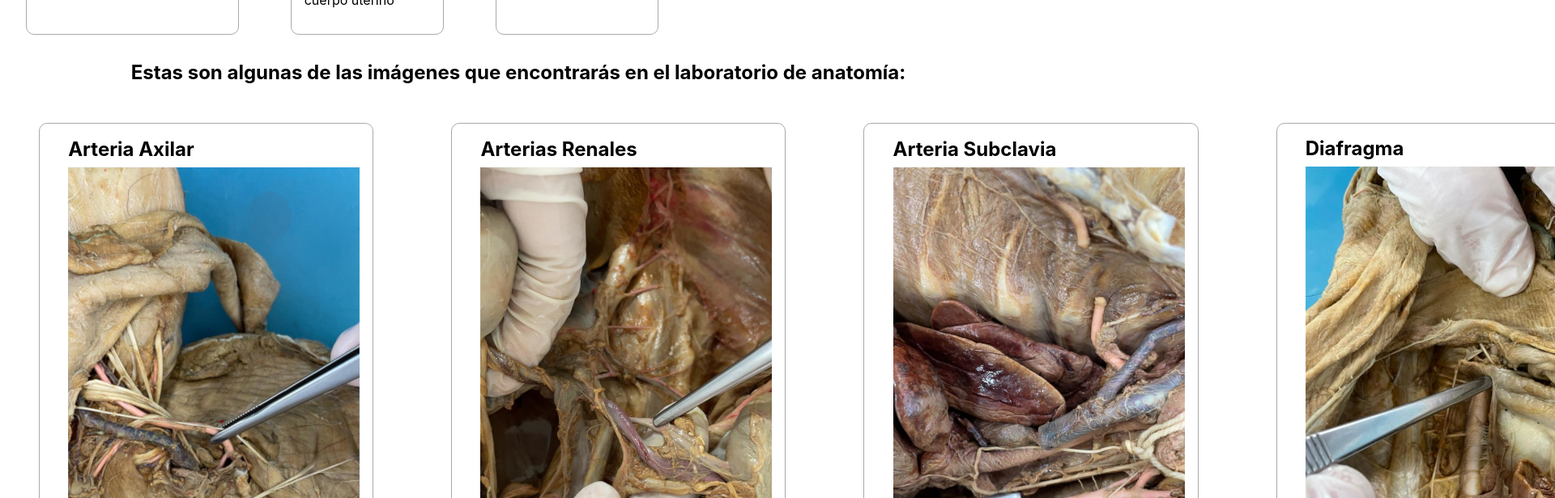
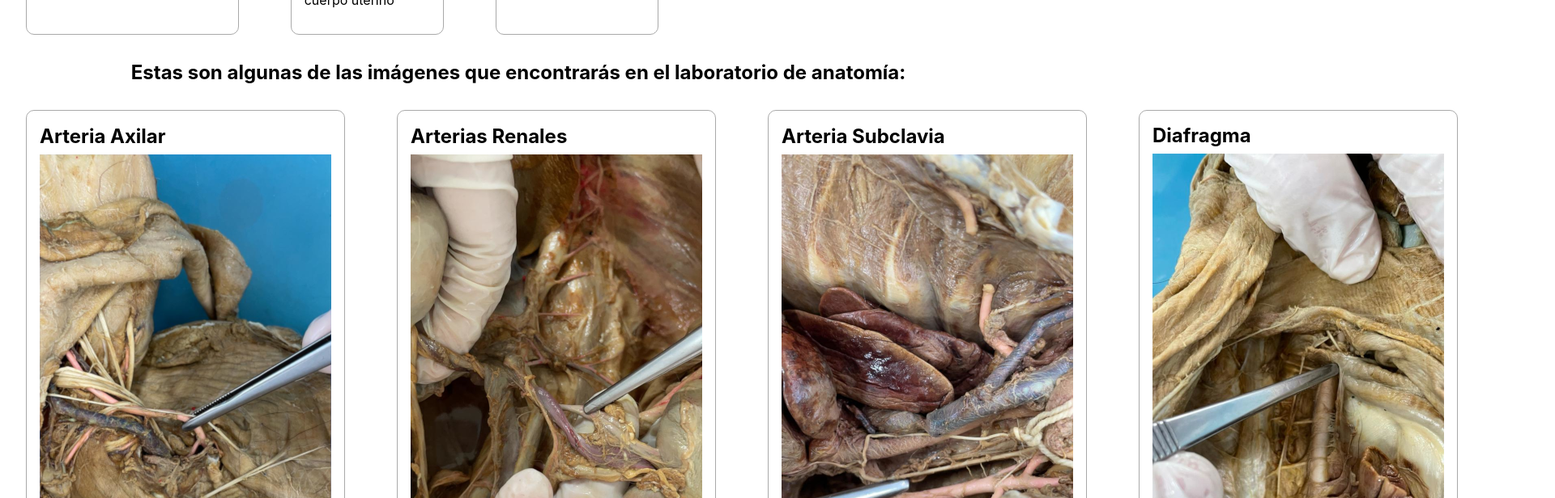
Before and after one commit to jdmejiav/AortApp, a React (Create React App) app: page /mestudios in a window 1280 px wide. Shown: the part 1220-1836 px from the top of the page at 81% size, 1920 px wide, since content can reach past the window. Built offline with nearby package versions, Linux system fonts and the light colour scheme; no server answers; sample sign-in values are in the browser's storage.

Commit message:
Fix grid css

```diff
--- a/src/pages/mestudio.js
+++ b/src/pages/mestudio.js
@@ -131,23 +131,33 @@ export default class MEstudio extends React.Component {
           <ul className="list-img">
             <li className="item-img">
               <h1 className="tittle">Arteria Axilar</h1>
-              <img className="img-container" src={aaxilar}></img>
+              <div className="center">
+                <img className="img-container" src={aaxilar}></img>
+              </div>
             </li>
             <li className="item-img">
               <h1 className="tittle">Arterias Renales</h1>
-              <img className="img-container" src={arenales}></img>
+              <div className="center">
+                <img className="img-container" src={arenales}></img>
+              </div>
             </li>
             <li className="item-img">
               <h1 className="tittle">Arteria Subclavia</h1>
-              <img className="img-container" src={asubclavia}></img>
+              <div className="center">
+                <img className="img-container" src={asubclavia}></img>
+              </div>
             </li>
             <li className="item-img">
               <h1 className="tittle">Diafragma</h1>
-              <img className="img-container" src={diafragma}></img>
+              <div className="center">
+                <img className="img-container" src={diafragma}></img>
+              </div>
             </li>
             <li className="item-img">
               <h1 className="tittle">Unión Iliaca</h1>
-              <img className="img-container" src={uiliaca}></img>
+              <div className="center">
+                <img className="img-container" src={uiliaca}></img>
+              </div>
             </li>
           </ul>
         </div>
--- a/src/styles/mestudio.css
+++ b/src/styles/mestudio.css
@@ -21,11 +21,9 @@
 
 
 .item-img{
-  display: block;
 
-  margin: 3rem;
+  margin: 2rem;
   padding: 1rem;
-  padding-left: 2.2rem;
   border: 1px solid darkgray ;
   border-radius: 10px;
   align-items: center;
```
